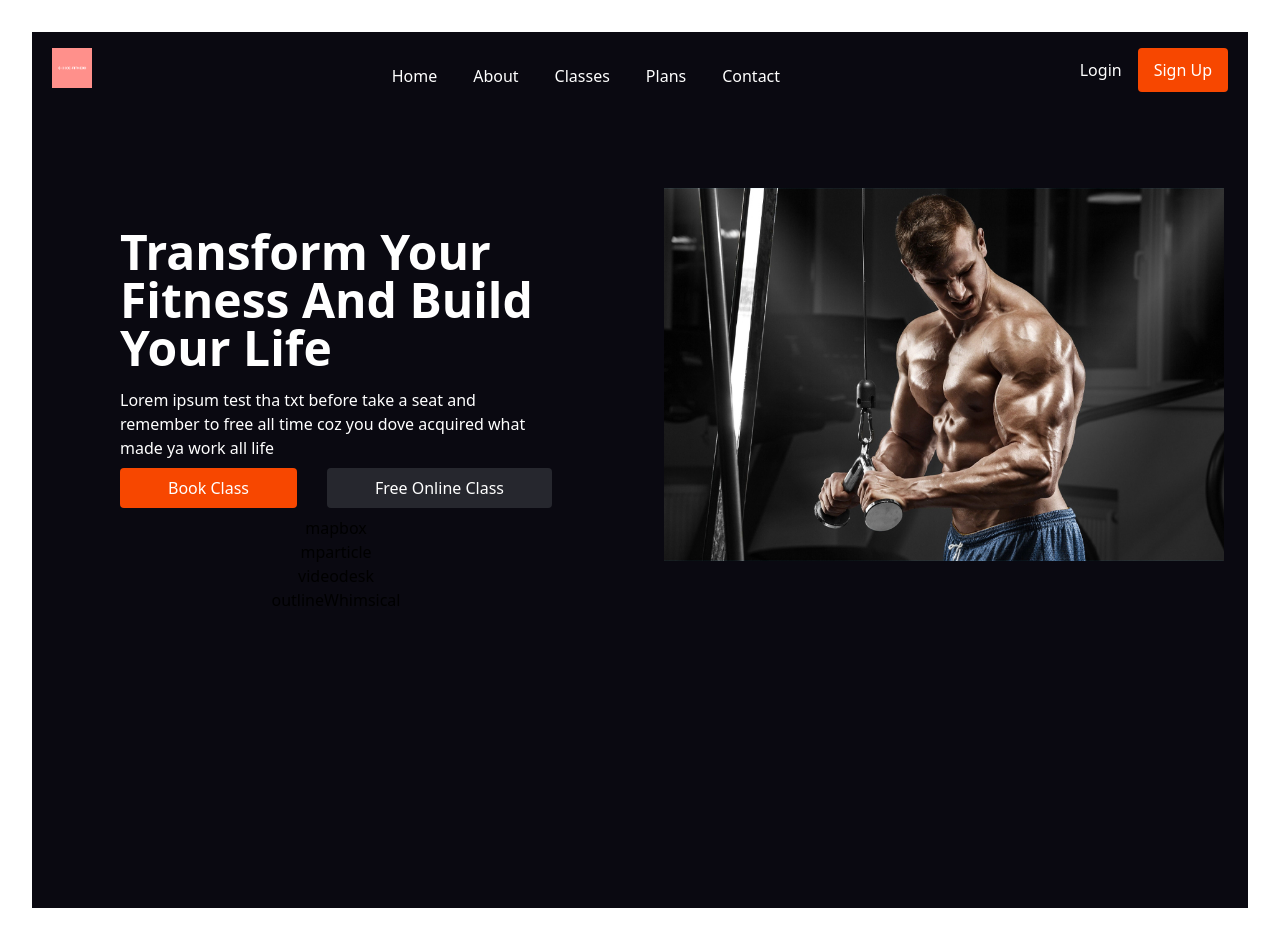
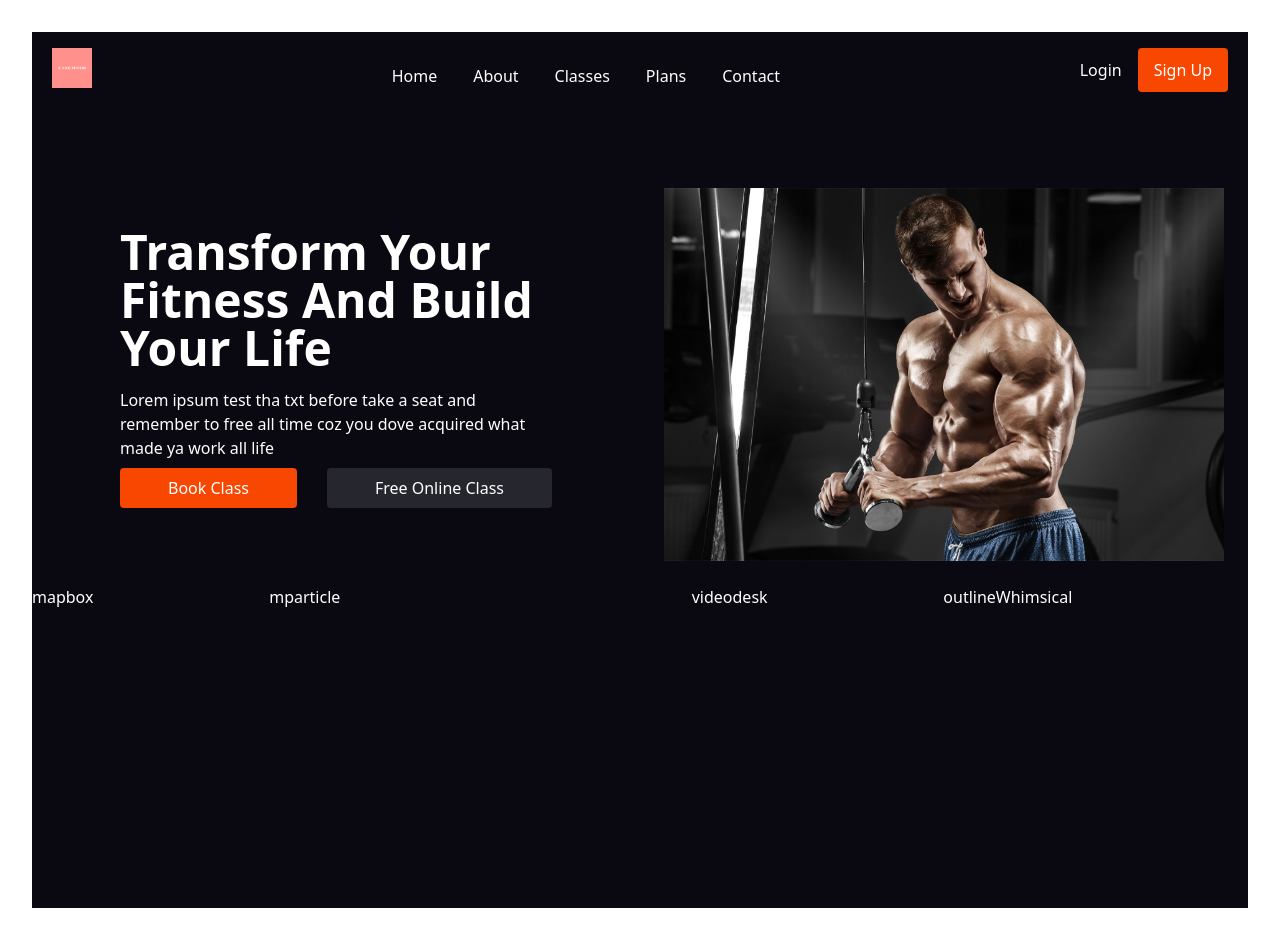
Before and after one commit to DC-21/GymWeb, a React (Vite) app: page / in a window 1280 px wide. Built offline with nearby package versions, Linux system fonts and the light colour scheme.

Commit message:
first commit

```diff
--- a/src/App.jsx
+++ b/src/App.jsx
@@ -57,8 +57,13 @@ export default function App() {
           <a href=''>Free Online Class</a>
         </button>
           </div>
-          <div>
-            <ul>
+        </div>
+        <div className='w-1/2 items-center'>
+          <img  className='items-center px-6  mt-10 rounded' src={fit}/>
+        </div>
+      </div>
+      <div>
+            <ul className="flex justify-between text-white pt-6">
               <li>
                 <a href=''>mapbox</a>
               </li>
@@ -79,11 +84,6 @@ export default function App() {
               </li>
             </ul>
           </div>
-        </div>
-        <div className='w-1/2 items-center'>
-          <img  className='items-center px-6  mt-10 rounded' src={fit}/>
-        </div>
-      </div>
     </section>
     </div>
   )
```
